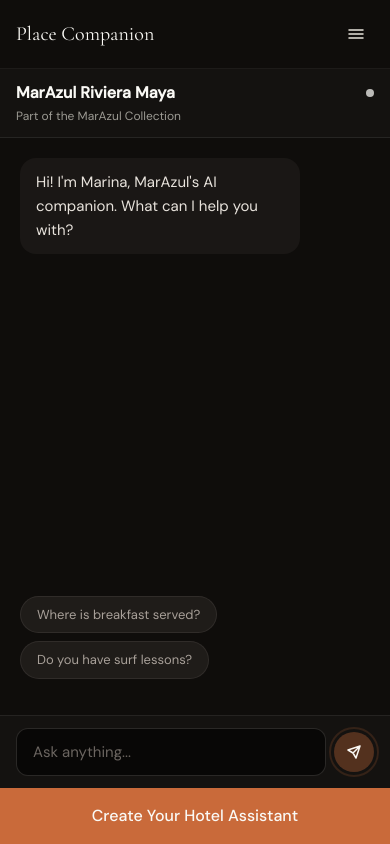
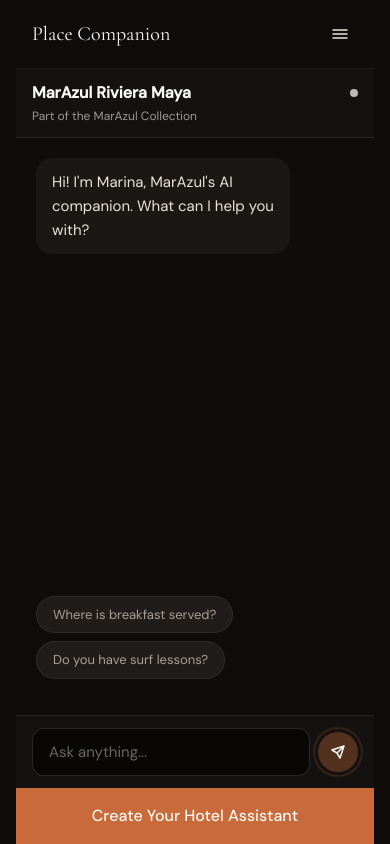
Before and after one commit to eduardovertiz-dotcom/placecompanion, a Next.js app: page /demo in a window 390 px wide. Built offline with nearby package versions, Linux system fonts and the light colour scheme.

Commit message:
fix: prevent mobile viewport overflow on demo page

```diff
--- a/src/app/demo/page.tsx
+++ b/src/app/demo/page.tsx
@@ -27,7 +27,7 @@
   return (
     <>
       {/* ── MOBILE: fixed full-screen layout ─────────────── */}
-      <div className="md:hidden fixed inset-0 flex flex-col bg-[#0F0D0B]">
+      <div className="md:hidden fixed inset-0 flex flex-col bg-[#0F0D0B] px-4 max-w-full overflow-hidden">
 
         {/* Nav */}
         <div
@@ -129,7 +129,7 @@
         </div>
 
         {/* Two-column layout */}
-        <div className="w-full max-w-7xl px-4 md:px-8 py-8 md:py-10">
+        <div className="w-full max-w-7xl px-4 md:px-8 py-8 md:py-10 overflow-hidden">
           <div className="grid lg:grid-cols-2 gap-6 items-center">
 
             {/* Left */}
```
